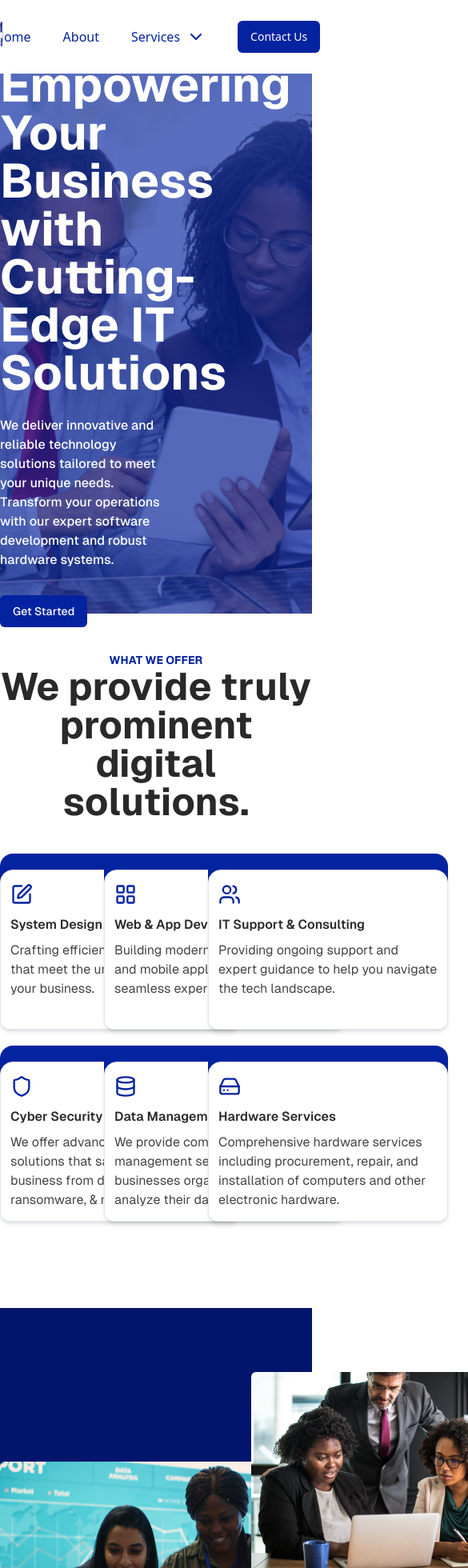
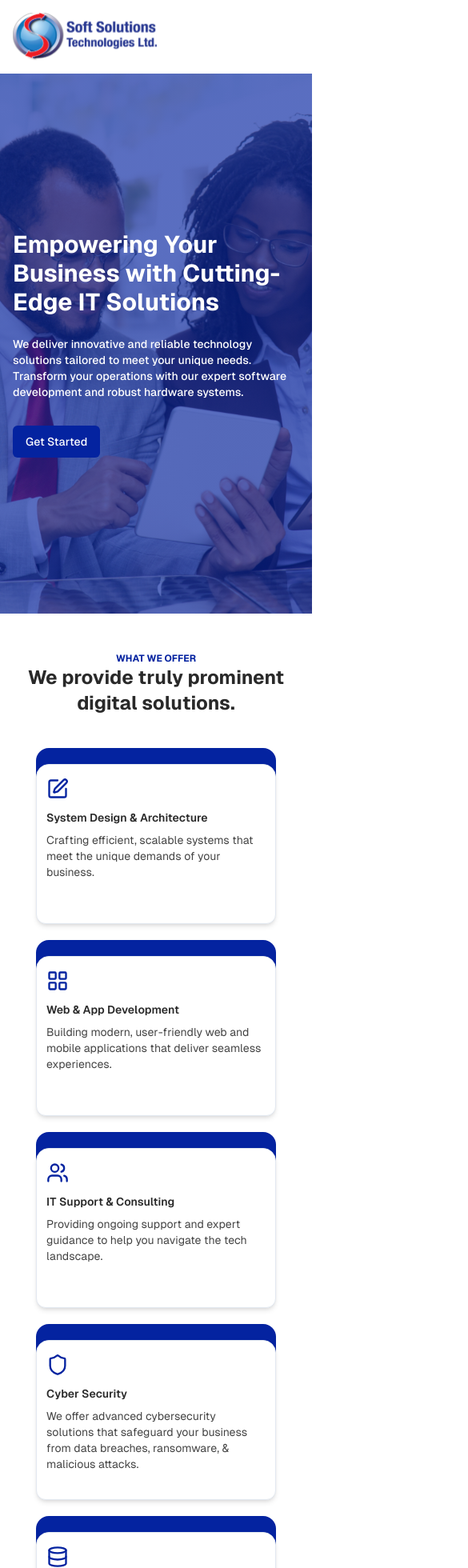
Before and after one commit to tomito26/soft-solutions, a Next.js app: page / in a window 390 px wide. Shown: the top 1960 px of the page at 80% size, 585 px wide, since content can reach past the window. Built offline with nearby package versions, Linux system fonts and the light colour scheme.

Commit message:
style: made the  homepage responsive on small screens

```diff
--- a/components/home/home.tsx
+++ b/components/home/home.tsx
@@ -23,13 +23,13 @@ const Home = () => {
           backgroundSize: "cover",
           backgroundRepeat: "no-repeat",
         }}
-        className="flex items-center md:px-[40px] lg:px-[60px] xl:px-[60px] 2xl:px-[160px] 3xl:px-[200px] 4xl:px-[240px] 5xl:px-[320px]"
+        className="flex items-center px-4 md:px-[40px] lg:px-[60px] xl:px-[60px] 2xl:px-[160px] 3xl:px-[200px] 4xl:px-[240px] 5xl:px-[320px]"
       >
-        <div className="w-8/12">
-          <h1 className="font-bold text-6xl text-white pb-6">
+        <div className="md:w-8/12">
+          <h1 className="font-bold text-3xl md:text-6xl text-white pb-6">
             Empowering Your Business with Cutting-Edge IT Solutions
           </h1>
-          <p className="text-white text-base font-medium pb-8 w-10/12">
+          <p className="text-white text-sm md:text-base font-medium pb-8 md:w-10/12">
             We deliver innovative and reliable technology solutions tailored to
             meet your unique needs. Transform your operations with our expert
             software development and robust hardware systems.
@@ -38,32 +38,32 @@ const Home = () => {
         </div>
       </div>
       {/* our services */}
-      <div className="md:px-[40px] lg:px-[80px] xl:px-[100px] 2xl:px-[160px] 3xl:px-[200px] 4xl:px-[240px] 5xl:px-[320px] w-full pt-12 pb-32 flex justify-center items-center flex-col">
+      <div className="px-4 md:px-[40px] lg:px-[80px] xl:px-[100px] 2xl:px-[160px] 3xl:px-[200px] 4xl:px-[240px] 5xl:px-[320px] w-full pt-12 pb-32 flex justify-center items-center flex-col">
         <div className="md:w-7/12 4xl:w-7/12 5xl:w-7/12 flex justify-center flex-col items-center">
-          <h2 className="text-sm uppercase  font-bold text-[#0423A0] text-center">
+          <h2 className="text-xs md:text-sm uppercase  font-bold text-[#0423A0] text-center">
             What we offer
           </h2>
-          <h3 className="text-5xl text-monochrome font-bold text-center">
+          <h3 className="text-2xl md:text-5xl text-monochrome font-bold text-center">
             We provide truly prominent digital solutions.
           </h3>
         </div>
-        <div className="grid grid-cols-3 md:gap-4  lg:gap-5 xl:gap-8 2xl:gap-10">
+        <div className="grid grid-cols-1 md:grid-cols-3 md:gap-4  lg:gap-5 xl:gap-8 2xl:gap-10">
           {services.map((service) => (
             <ServiceCard key={service.id} service={service} />
           ))}
         </div>
       </div>
       {/* who we are  */}
-      <div className="bg-[#00156B] grid grid-cols-2 gap-64 w-full md:px-[40px] xl:px-[100px] 2xl:px-[160px] 3xl:px-[200px] 4xl:px-[240px] 5xl:px-[320px] pt-48 pb-32 ">
-        <div className="h-[483px] w-[583px] relative rounded-md">
+      <div className="bg-[#00156B] grid md:grid-cols-2 grid-cols-1 gap-10 md:gap-64 w-full md:px-[40px] px-4 xl:px-[100px] 2xl:px-[160px] 3xl:px-[200px] 4xl:px-[240px] 5xl:px-[320px] pt-20 md:pt-48 pb-32 ">
+        <div className="md:h-[483px] h-[360px] w-full md:w-[583px] order-last md:order-1 relative rounded-md">
           <Image
             src="/assets/Rectangle 10.png"
             alt=""
             fill
             className="absolute cover rounded-md"
           />
-          <div className="absolute -top-28 -right-20">
-            <div className="h-[262px] w-[349px] relative">
+          <div className="absolute -top-28 -right-20 hidden">
+            <div className="h-[262px] md:w-[349px] w-full relative">
               <Image
                 src="/assets/Rectangle 11.png"
                 alt=""
@@ -74,11 +74,11 @@ const Home = () => {
           </div>
         </div>
         <div>
-          <h2 className="text-sm uppercase font-bold text-white mb-4">Who we are</h2>
-          <h3 className="text-5xl  font-bold text-white mb-4">
+          <h2 className="text-xs md:text-sm uppercase font-bold text-white mb-4">Who we are</h2>
+          <h3 className="text-2xl md:text-5xl  font-bold text-white mb-4">
             Highly Tailored IT Design, management & Support Services.
           </h3>
-          <p className="text-white mb-3">
+          <p className="text-white text-sm  md:text-base mb-3">
             We specialize in delivering comprehensive IT solutions tailored to
             your business needs. Whether you&apos;re looking to streamline
             operations with custom software, build a responsive web presence, or
@@ -92,13 +92,13 @@ const Home = () => {
         </div>
       </div>
       {/* why choose us  */}
-      <div className="pt-24 pb-32 xl:px-[100px] lg:px-[80px] md:px-[60px] 2xl:px-[160px] 3xl:px-[200px] 4xl:px-[240px] 5xl:px-[320px]  grid grid-cols-2 gap-10">
+      <div className="pt-24 pb-32 px-4 xl:px-[100px] lg:px-[80px] md:px-[60px] 2xl:px-[160px] 3xl:px-[200px] 4xl:px-[240px] 5xl:px-[320px]  grid grid-cols-1 md:grid-cols-2 gap-10">
         <div className="flex items-center flex-col justify-center">
           <div className="">
-            <h2 className="text-sm uppercase font-bold text-[#0423A0] mb-3">
+            <h2 className="text-xs md:text-sm uppercase font-bold text-[#0423A0] mb-3">
               Why Choose us
             </h2>
-            <h3 className="text-5xl font-bold text-monochrome  text-left mb-3">
+            <h3 className="text-2xl md:text-5xl font-bold text-monochrome  text-left mb-3">
               Innovative, Secure, and Scalable IT Services Tailored for You
             </h3>
           </div>
@@ -110,16 +110,16 @@ const Home = () => {
         </div>
       </div>
       {/* what our clients are saying  */}
-      <div className="md:px-[60px] xl:px-[100px] 2xl:px-[160px] 3xl:px-[200px] 4xl:px-[240px] 5xl:px-[320px] lg:px-[80px] pt-20 pb-32 bg-[#0423A0]/10 flex justify-center items-center flex-col">
-        <div className="w-8/12">
+      <div className="px-4 md:px-[60px] xl:px-[100px] 2xl:px-[160px] 3xl:px-[200px] 4xl:px-[240px] 5xl:px-[320px] lg:px-[80px] pt-20 pb-32 bg-[#0423A0]/10 flex justify-center items-center flex-col">
+        <div className="md:w-8/12">
           <h2 className="text-sm uppercase font-bold text-[#0423A0] mb-3 text-center">
             Testimonials
           </h2>
-          <h3 className="text-5xl font-bold text-monochrome text-center mb-3">
+          <h3 className="text-2xl md:text-5xl font-bold text-monochrome text-center mb-3">
             Delivering innovative IT solutions that exceed expectations
           </h3>
         </div>
-        <div className="grid grid-cols-2 gap-20 mt-10 pl-[50px]">
+        <div className="grid grid-cols-1 md:grid-cols-2 gap-20 mt-10 pl-[50px]">
           {testimonials.map((testimony) => (
             <Testimonial key={testimony.id} testimony={testimony} />
           ))}
@@ -135,7 +135,7 @@ const Home = () => {
             Creating Value Through Meaningful Partnerships
           </h3>
         </div>
-        <div className="grid grid-cols-4 gap-16">
+        <div className="grid grid-cols-1 md:grid-cols-4 gap-16">
           {our_partners.map((partner) => (
             <div className="h-[156px] w-[240px]  relative" key={partner.id}>
               <Image
--- a/components/home/lib/ui/service-card.tsx
+++ b/components/home/lib/ui/service-card.tsx
@@ -6,8 +6,8 @@ const ServiceCard = ({service}:{ service: ServiceType}) => {
     <div className='bg-[#0423A0] h-[200px] w-[300px]  rounded-2xl pt-5 mt-10'>
       <div className='bg-white border rounded-xl h-[200px] w-full rounded-t-2xl px-3 py-4 shadow-md'>
         <service.icon className="stroke-[#0423A0] h-7 w-7 mb-3"/>
-        <h3 className='text-base text-monochrome font-semibold mb-2'>{service.title}</h3>
-        <p className='text-base font-normal'>{service.description}</p>
+        <h3 className='text-sm md:text-base text-monochrome font-semibold mb-2'>{service.title}</h3>
+        <p className='text-sm md:text-base font-normal'>{service.description}</p>
       </div>
     </div>
   )
--- a/components/home/lib/ui/testimonial.tsx
+++ b/components/home/lib/ui/testimonial.tsx
@@ -17,7 +17,7 @@ const Testimonial = ({
   };
 }) => {
   return (
-    <div className="bg-white relative h-[250px] flex items-center rounded-xl">
+    <div className="bg-white relative md:h-[250px] flex items-center rounded-xl">
       <div className="absolute top-1/4 -left-[50px]">
         <div className="relative h-[100px] w-[100px] rounded-md">
           <Image
@@ -31,9 +31,9 @@ const Testimonial = ({
 
       <div className="pl-[72px] pr-[20px] py-4">
         <MessagesSquare className="h-6 w-6 stroke-[#0423A0] mb-3"/>
-        <p className="text-base font-normal mb-3">{testimony.testimony}</p>
-        <p className="text-base font-bold text-[#0423A0]">{testimony.client.name}</p>
-        <p className="text-base font-normal">{testimony.client.title}/{testimony.client.company}</p>
+        <p className="text-sm md:text-base font-normal mb-3">{testimony.testimony}</p>
+        <p className="text-sm md:text-base font-bold text-[#0423A0]">{testimony.client.name}</p>
+        <p className="text-sm md:text-base font-normal">{testimony.client.title}/{testimony.client.company}</p>
       </div>
     </div>
   );
--- a/components/home/lib/ui/why-choose-us-card.tsx
+++ b/components/home/lib/ui/why-choose-us-card.tsx
@@ -6,11 +6,11 @@ const WhyChooseUsCard = ({
   item: { title: string; description: string; id: number };
 }) => {
   return (
-    <div className="flex items-center gap-5 mb-5">
-      <h2 className="text-5xl text-[#0423A0] font-bold">0{item.id}</h2>
+    <div className="flex md:items-center gap-5 mb-5">
+      <h2 className="text-2xl md:text-5xl text-[#0423A0] font-bold">0{item.id}</h2>
       <div>
-        <h3 className="text-xl text-monochrome font-bold">{item.title}</h3>
-        <p className="text-base font-normal">{item.description}</p>
+        <h3 className="text-lg md:text-xl text-monochrome font-bold">{item.title}</h3>
+        <p className="text-sm md:text-base font-normal">{item.description}</p>
       </div>
     </div>
   );
--- a/components/navigation/footer.tsx
+++ b/components/navigation/footer.tsx
@@ -12,8 +12,8 @@ import React from "react";
 
 const Footer = () => {
   return (
-    <footer className=" bg-[#0423A0] md:px-[60px] xl:px-[100px] 2xl:px-[160px] 3xl:px-[200px] 4xl:px-[240px] 5xl:px-[320px]  py-32 ">
-      <div className="grid grid-cols-12 gap-4 mb-20">
+    <footer className=" bg-[#0423A0] px-4 md:px-[60px] xl:px-[100px] 2xl:px-[160px] 3xl:px-[200px] 4xl:px-[240px] 5xl:px-[320px]  py-32 ">
+      <div className="grid grid-cols-1 md:grid-cols-12 gap-4 mb-20">
         <div className="col-span-4">
           <h2 className="text-2xl font-bold text-white mb-3">
             Soft Solutions Technologies
--- a/components/navigation/navbar.tsx
+++ b/components/navigation/navbar.tsx
@@ -21,7 +21,7 @@ const Navbar = () => {
 
 
   return (
-    <nav className="flex justify-between items-center flex-row h-[92px]  md:px-[60px] lg:px-[80px] xl:px-[100px] 2xl:px-[160px] 3xl:px-[200px] 4xl:px-[240px] 5xl:px-[320px]">
+    <nav className="flex justify-between items-center flex-row h-[92px] px-4 md:px-[60px] lg:px-[80px] xl:px-[100px] 2xl:px-[160px] 3xl:px-[200px] 4xl:px-[240px] 5xl:px-[320px]">
       <div className="relative h-[60px] w-[180px]">
         <Image
           src="/assets/soft-solutions.svg"
@@ -30,7 +30,7 @@ const Navbar = () => {
           className="absolute object-cover"
         />
       </div>
-      <ul className="flex items-center justify-center flex-row space-x-10 h-full">
+      <ul className="md:flex items-center justify-center flex-row space-x-10 h-full hidden">
         {links.map(({ title, subLink, link }) =>
           link ? (
             <li key={title} className="inline-flex items-center h-full">
```
